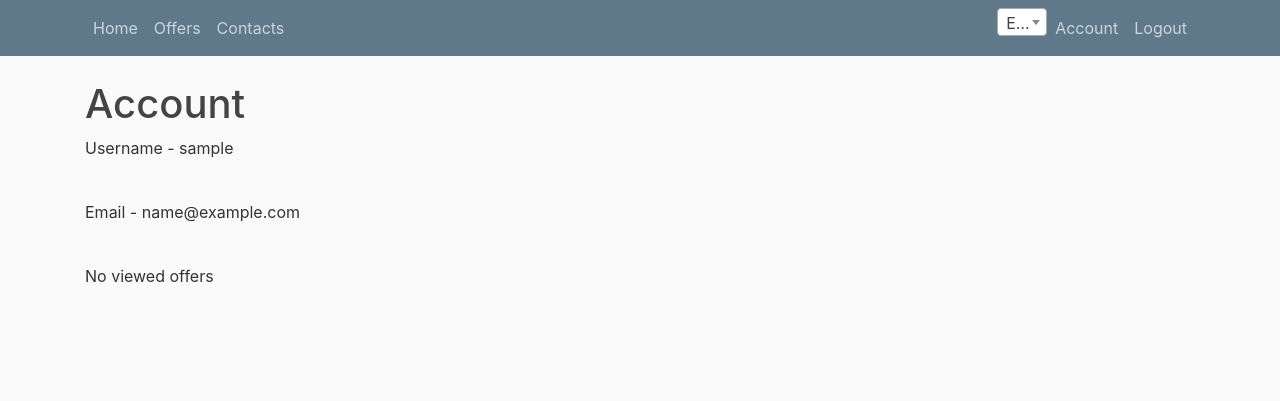
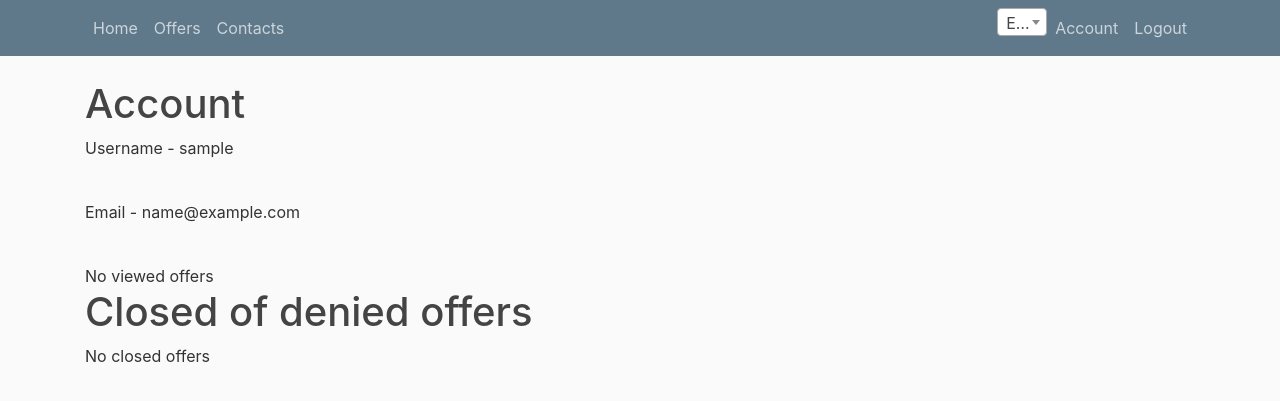
Before and after one commit to GoGei/CourseWork6semester, a Django app: page /account/ in a window 1280 px wide. Shown: the top 401 px of the page. Run offline with Django 3.2, Linux system fonts and the light colour scheme; the visitor is signed in with stand-in values (Sample User, id 1); data that the repository does not hold is empty; some libraries are stand-ins or nearby versions.

Commit message:
Last commit )

```diff
--- a/Manager/Offers/forms.py
+++ b/Manager/Offers/forms.py
@@ -58,8 +58,8 @@ class PickUpOfferForm(forms.RequestForm):
                                              widget=forms.SelectMultiple(
                                                  attrs={'class': 'select2 select2-multiple', 'data-placeholder': _(
                                                      'Select from the list')}),
-                                             coerce=lambda pk: User.objects.filter(is_staff=False).get(pk=pk)
-                                             )
+                                             coerce=lambda pk: User.objects.filter(is_staff=False).get(pk=pk),
+                                             required=False)
 
     def __init__(self, *args, **kwargs):
         self.model = Offer
--- a/Manager/Offers/views.py
+++ b/Manager/Offers/views.py
@@ -254,11 +254,11 @@ def offer_export(request, state, export_to):
         response['Content-Disposition'] = 'attachment; filename="offers.csv"'
 
         writer = csv.writer(response)
-        writer.writerow(['creator', 'manager', 'clients', 'address'])
+        writer.writerow(['creator', 'manager', 'clients', 'address', 'price'])
 
         offers = Offer.objects.active().filter(state=Offer.CLOSED).all()
         for offer in offers:
-            o = [str(offer.creator), str(offer.manager), ', '.join([str(client) for client in offer.clients.all()]), str(offer.address)]
+            o = [str(offer.creator), str(offer.manager), ', '.join([str(client) for client in offer.clients.all()]), str(offer.address), str(offer.price)]
             writer.writerow(o)
         return response
     elif export_to == 'xls':
--- a/Public/Account/views.py
+++ b/Public/Account/views.py
@@ -2,6 +2,7 @@ from django.contrib.auth.decorators import login_required
 from django.shortcuts import render, redirect, get_object_or_404
 from django.urls import reverse
 from django.contrib import messages
+from django.db.models import Q
 from django.utils.translation import ugettext_lazy as _
 
 from core.Offer.models import Offer
@@ -11,11 +12,13 @@ from core.OfferRequest.models import OfferRequest
 @login_required
 def account_user(request):
     user = request.user
-    viewed_offers = OfferRequest.objects.active().filter(user=user).all().order_by('-created')
+    viewed_offers = OfferRequest.objects.active().filter(user=user, offer__state=Offer.PICK_UP).all().order_by('-created')
+    closed_offers = OfferRequest.objects.active().filter(Q(offer__state=Offer.CLOSED) | Q(offer__state=Offer.DENY), user=user).all().order_by('-created')
 
     return render(request, 'Public/Account/account.html',
                   {'user': user,
-                   'viewed_offers': viewed_offers})
+                   'viewed_offers': viewed_offers,
+                   'closed_offers': closed_offers})
 
 
 @login_required
--- a/Public/templates/Public/Account/account.html
+++ b/Public/templates/Public/Account/account.html
@@ -38,5 +38,35 @@
             </table>
 
         </div>
+        </div>
+    {% endif %}
+    <h1>{% trans 'Closed of denied offers' %}</h1>
+    {% if not closed_offers %}
+        {% trans 'No closed offers' %}
+    {% else %}
+        <div class="panel-body">
+            <div class="table-responsive">
+                <table class="table med-table-summary table-caption">
+                    <thead>
+                    <tr>
+                        <th>{% trans 'Offer' %}</th>
+                        <th>{% trans 'State' %}</th>
+                    </tr>
+                    </thead>
+                    <tbody>
+                    {% for item in closed_offers %}
+                        <tr>
+                            <td>
+                                {{ item.offer|default:'-' }}
+                            <td>
+                                {{ item.offer.get_state_display|default:'-' }}
+                            </td>
+                        </tr>
+                    {% endfor %}
+                    </tbody>
+                </table>
+
+            </div>
+        </div>
     {% endif %}
 {% endblock %}
--- a/Public/templates/Public/Offer/offer_view.html
+++ b/Public/templates/Public/Offer/offer_view.html
@@ -5,8 +5,8 @@
     <h1>{% trans 'Offer' %}</h1>
     {% with offer.get_gallery as gallery %}
         <div class="carousel-inner" role="listbox">
-            {% for item in gallery %}
-                !{{ item.url }}!
+{#            {% for item in gallery %}#}
+            {% for item in 'gallery' %}
                 <div class="carousel-item text-center text-light mb-5 {% if forloop.first %} active{% endif %}">
                     <img src="{% static 'img/default-img.jpeg' %}" class="img-fluid rounded-circle" width="500" alt="Alternative">
 {#                    <img src="{{ item.url }}" class="img-fluid rounded-circle" width="500" alt="Alternative">#}
```
